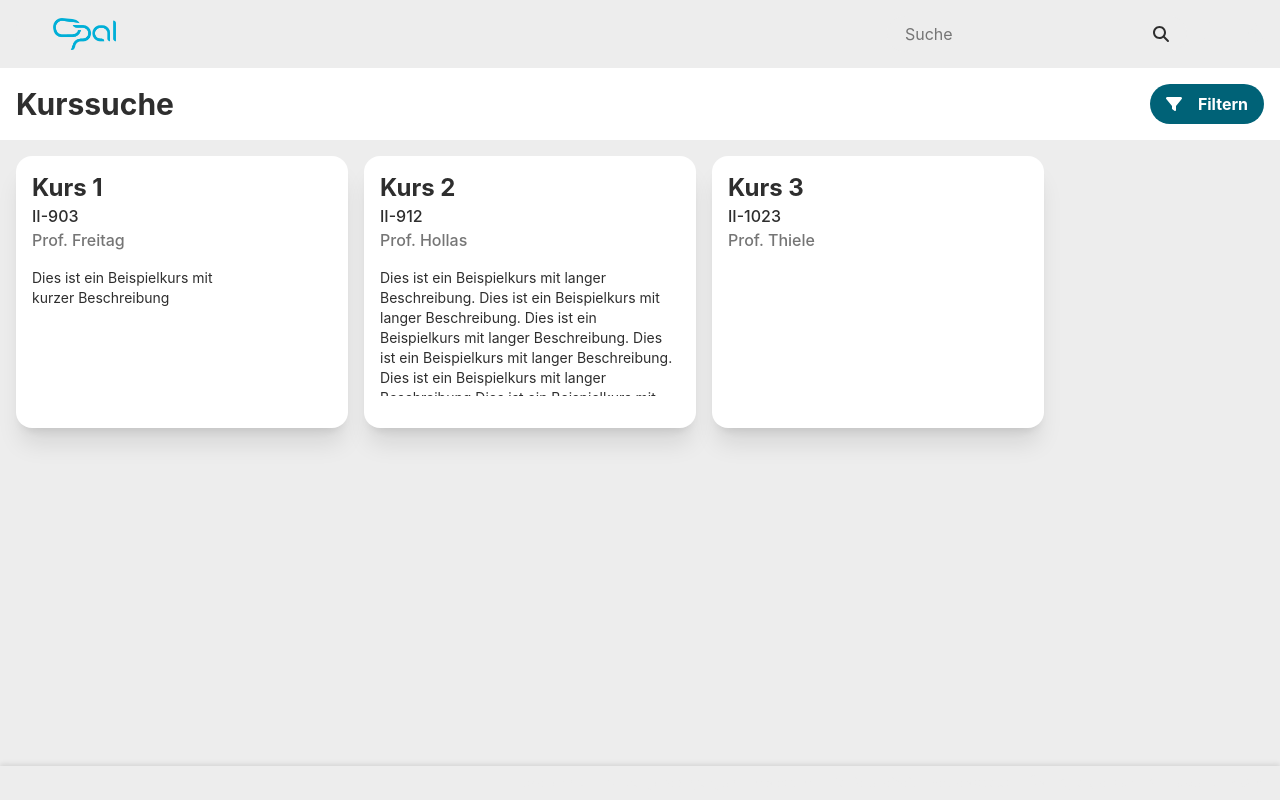
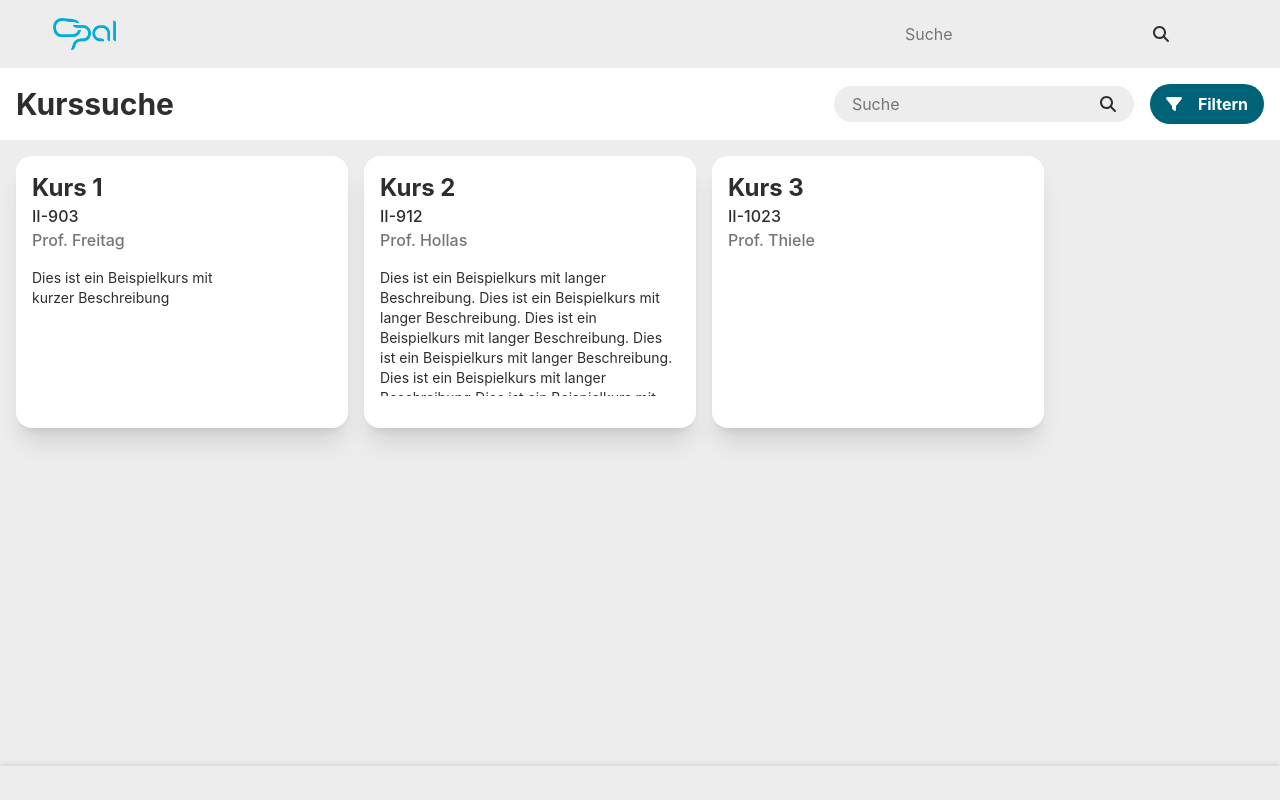
Before and after one commit to alexinatra2/opal-overhaul, a Vue app: page /search in a window 1280 px wide. Built offline with nearby package versions, Linux system fonts and the light colour scheme.

Commit message:
refactor SearchPage.vue

```diff
--- a/src/components/search/Filter.vue
+++ b/src/components/search/Filter.vue
@@ -0,0 +1,14 @@
+<script setup lang="ts">
+import {faFilter} from "@fortawesome/free-solid-svg-icons";
+import SearchBar from "@/components/layout/SearchBar.vue";
+import StartIconButton from "@/components/shared/StartIconButton.vue";
+</script>
+
+<template>
+  <div class="flex justify-end items-center gap-4 w-5xl">
+    <SearchBar/>
+    <StartIconButton :icon="faFilter">
+      Filtern
+    </StartIconButton>
+  </div>
+</template>
--- a/src/components/search/SearchPage.vue
+++ b/src/components/search/SearchPage.vue
@@ -2,11 +2,12 @@
 import {reactive, ref, watch} from "vue";
 import useCoursesStore, {Course} from "@/store/courses.ts";
 import {FontAwesomeIcon} from "@fortawesome/vue-fontawesome";
-import {faFilter, faSpinner} from "@fortawesome/free-solid-svg-icons";
+import {faSpinner} from "@fortawesome/free-solid-svg-icons";
 import OpalButton from "@/components/shared/OpalButton.vue";
 import {useRoute} from "vue-router";
 import OpalVerticalPage from "@/components/shared/OpalVerticalPage.vue";
 import CourseCard from "@/components/shared/CourseCard.vue";
+import Filter from "@/components/search/Filter.vue";
 
 const coursesStore = useCoursesStore();
 
@@ -30,12 +31,7 @@ watch(() => route.query.value, loadAvailableCourses, {immediate: true});
     </template>
 
     <template #headerContent>
-      <OpalButton>
-        <template #start-adornment>
-          <font-awesome-icon :icon="faFilter"/>
-        </template>
-        Filtern
-      </OpalButton>
+      <Filter/>
     </template>
 
     <template #default>
```
Also changed, not shown: src/components/search/FilterBar.vue (deleted).
